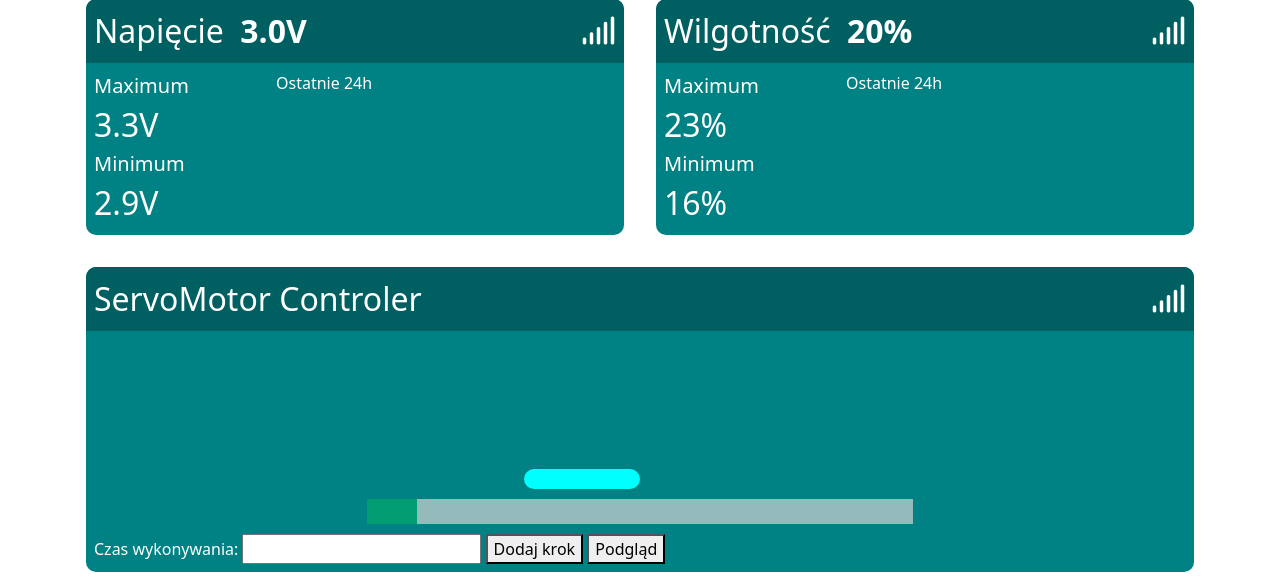
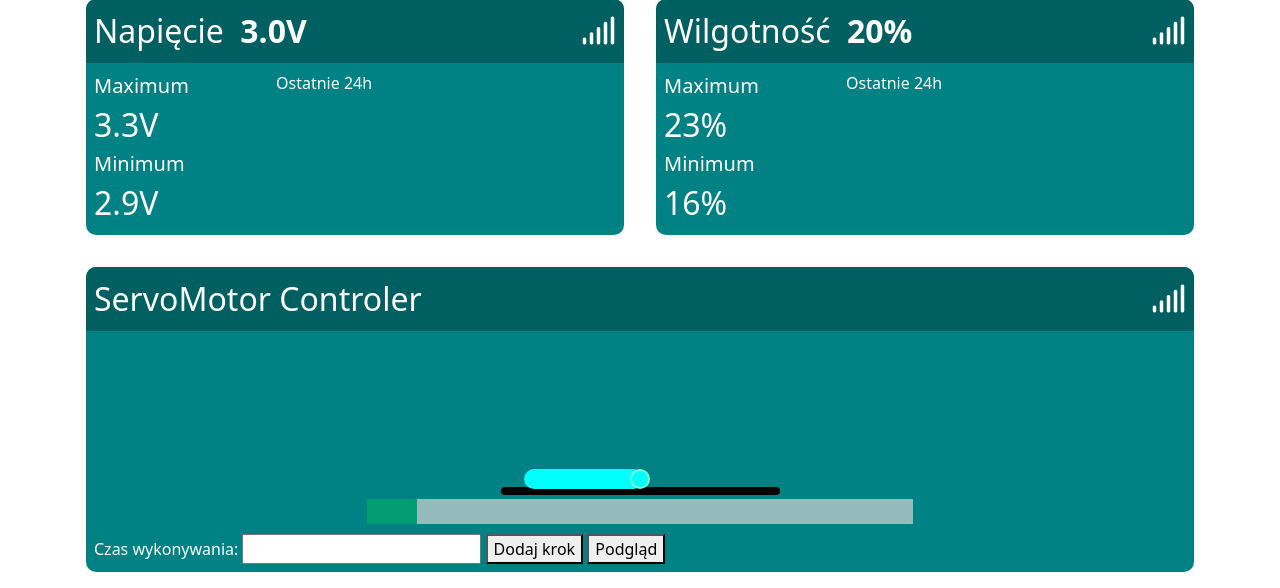
Before and after one commit to Bezio1292/arduino, a PHP site: page / in a window 1280 px wide. Shown: the part 335-923 px from the top of the page. Run offline with PHP 8.4, Linux system fonts and the light colour scheme; some libraries are stand-ins or nearby versions.

Commit message:
Adds more styles to servomotor section.

```diff
--- a/index-files/css/style.css
+++ b/index-files/css/style.css
@@ -77,6 +77,28 @@
   justify-content: center;
   height: 150px;
 }
+#servomotor-container::before{
+  content: "";
+  width: 60%;
+  height: 8px;
+  background-color: black;
+  position: absolute;
+  bottom: -6px;
+  border-radius: 10px;
+}
+#servomotor-container::after{
+  content: "";
+  width: 20px;
+  height: 20px;
+  background-color: aqua;
+  border-width: 2px;
+  border-style: solid;
+  border-color: aquamarine;
+  position: absolute;
+  bottom: 0px;
+  border-radius: 10px;
+}
+
 
 #servomotor {
   position: absolute;
@@ -86,5 +108,5 @@
   width: 25%;
   height: 20px;
   background-color: aqua;
-  border-radius: 20px;
+  border-radius: 15px 10px 10px 15px;
 }
```
